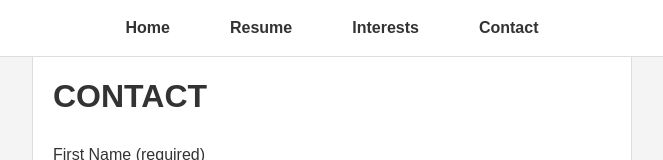
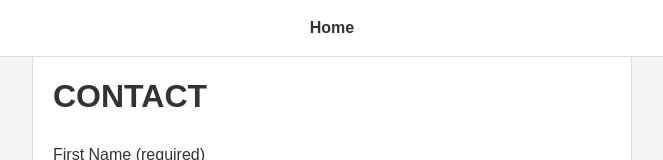
Before and after one commit to RogerDai2026/my-website, a React (Create React App) app: page /my-website/contact-form in a window 1280 px wide. Shown: the top 160 px of the page, without its empty margins (308-971 px from the left). Built offline with nearby package versions, Linux system fonts and the light colour scheme.

Commit message:
scroller and contact page done

```diff
--- a/src/App.js
+++ b/src/App.js
@@ -8,13 +8,14 @@ import Resume from './components/Resume';
 import Interests from './components/Interests';
 import Contact from './components/Contact';
 import ContactForm from './components/ContactForm';
+import ScrollToTop from './components/ScrollToTop';
 import './App.css';
 
 // Create a HomePage component that includes all sections and the auto-scroll
 function HomePage() {
   // Auto-scroll feature can remain here or be moved into Home component
-  // If you previously moved it here as per previous advice
-  // Make sure to include it here if needed
+  // Ensure the useEffect is correctly placed as per previous instructions
+
   return (
     <div>
       <Home />
@@ -22,23 +23,6 @@ function HomePage() {
       <Interests />
       <Contact />
     </div>
-  );
-}
-
-function App() {
-  return (
-    <Router basename="/my-website"> {/* Set the basename to your subdirectory */}
-      <div className="App">
-        <Navbar />
-        <Routes>
-          <Route path="/" element={<HomePage />} />
-          <Route path="/contact-form" element={<ContactForm />} />
-          {/* Add additional routes here if needed */}
-          {/* Optionally, add a 404 Not Found route */}
-          <Route path="*" element={<NotFound />} />
-        </Routes>
-      </div>
-    </Router>
   );
 }
 
@@ -52,4 +36,24 @@ function NotFound() {
   );
 }
 
+function App() {
+  return (
+    <Router basename="/my-website">
+       <ScrollToTop /> {/* Set the basename to your subdirectory */}
+      <div className="App">
+        <Navbar />
+        <Routes>
+          <Route path="/" element={<HomePage />} />
+          <Route path="/resume" element={<Resume />} />
+          <Route path="/interests" element={<Interests />} />
+          <Route path="/contact" element={<Contact />} />
+          <Route path="/contact-form" element={<ContactForm />} />
+          {/* Add additional routes here if needed */}
+          <Route path="*" element={<NotFound />} />
+        </Routes>
+      </div>
+    </Router>
+  );
+}
+
 export default App;
--- a/src/components/Navbar.js
+++ b/src/components/Navbar.js
@@ -1,14 +1,73 @@
 import React from 'react';
-import { Link } from 'react-scroll';
+import { useLocation } from 'react-router-dom';
+import { NavLink } from 'react-router-dom';
+import { Link as ScrollLink } from 'react-scroll';
 
 function Navbar() {
+  const location = useLocation();
+
+  // Check if the current route is the Contact Form page
+  const isContactFormPage = location.pathname === '/contact-form';
+
   return (
     <nav className="navbar">
-      <ul>
-        <li><Link to="home" smooth={true} duration={500}>Home</Link></li>
-        <li><Link to="resume" smooth={true} duration={500}>Resume</Link></li>
-        <li><Link to="interests" smooth={true} duration={500}>Interests</Link></li>
-        <li><Link to="contact" smooth={true} duration={500}>Contact</Link></li>
+      <ul className="nav-links">
+        {isContactFormPage ? (
+          // Contact Form Page: Show only Home link (NavLink)
+          <li>
+            <NavLink
+              to="/"
+              end
+              className={({ isActive }) => (isActive ? 'active' : '')}
+            >
+              Home
+            </NavLink>
+          </li>
+        ) : (
+          // Home Page: Show full navbar with ScrollLinks
+          <>
+            <li>
+              <ScrollLink
+                to="home"
+                smooth={true}
+                duration={500}
+                className="nav-link"
+              >
+                Home
+              </ScrollLink>
+            </li>
+            <li>
+              <ScrollLink
+                to="resume"
+                smooth={true}
+                duration={500}
+                className="nav-link"
+              >
+                Resume
+              </ScrollLink>
+            </li>
+            <li>
+              <ScrollLink
+                to="interests"
+                smooth={true}
+                duration={500}
+                className="nav-link"
+              >
+                Interests
+              </ScrollLink>
+            </li>
+            <li>
+              <ScrollLink
+                to="contact"
+                smooth={true}
+                duration={500}
+                className="nav-link"
+              >
+                Contact
+              </ScrollLink>
+            </li>
+          </>
+        )}
       </ul>
     </nav>
   );
--- /dev/null
+++ b/src/components/ScrollToTop.js
@@ -0,0 +1,16 @@
+// ScrollToTop.js
+import { useEffect } from 'react';
+import { useLocation } from 'react-router-dom';
+
+function ScrollToTop() {
+  const { pathname } = useLocation();
+
+  useEffect(() => {
+    // Scroll to the top whenever the route changes
+    window.scrollTo(0, 0);
+  }, [pathname]);
+
+  return null; // This component does not render any visible content
+}
+
+export default ScrollToTop;
```
